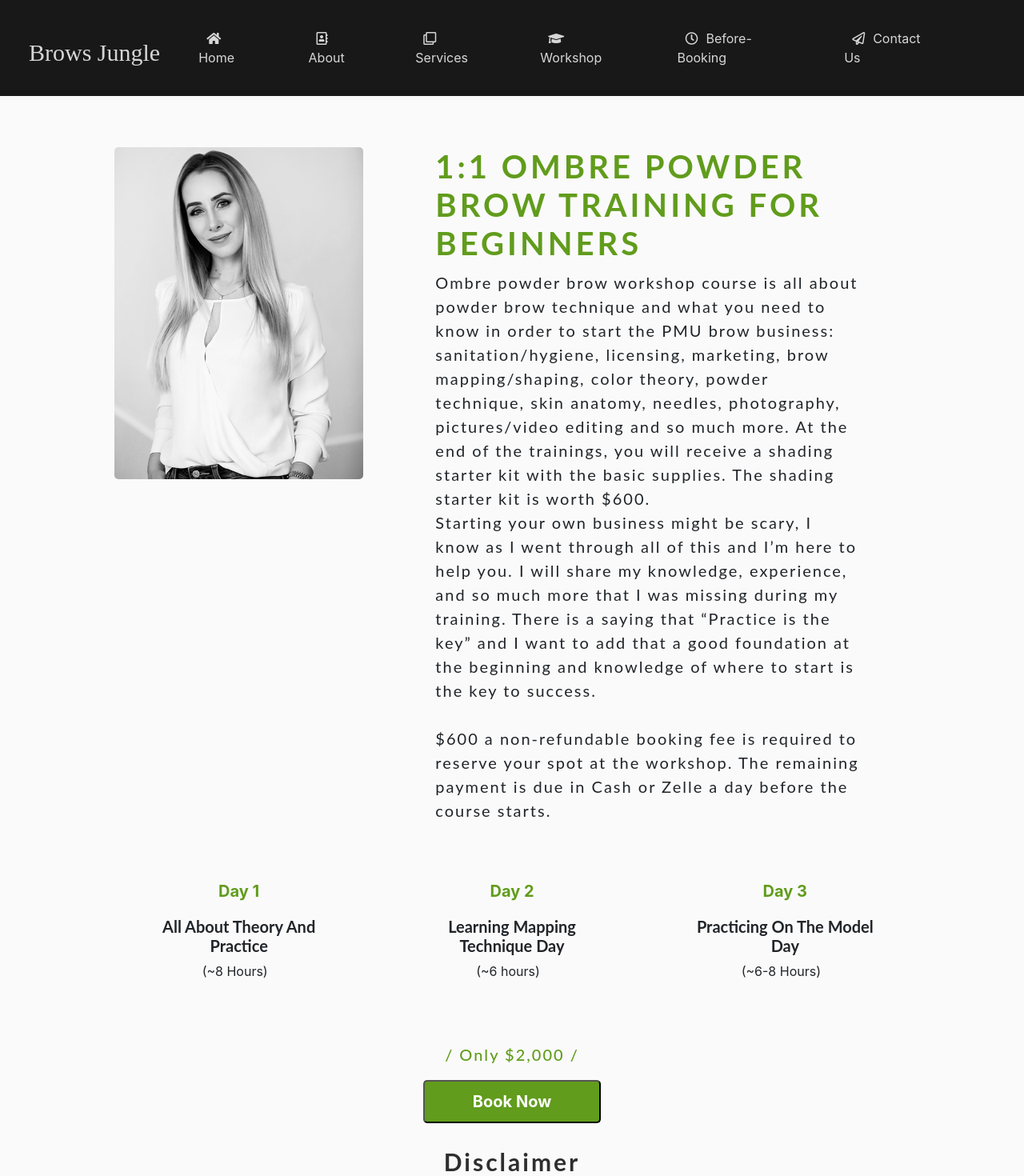
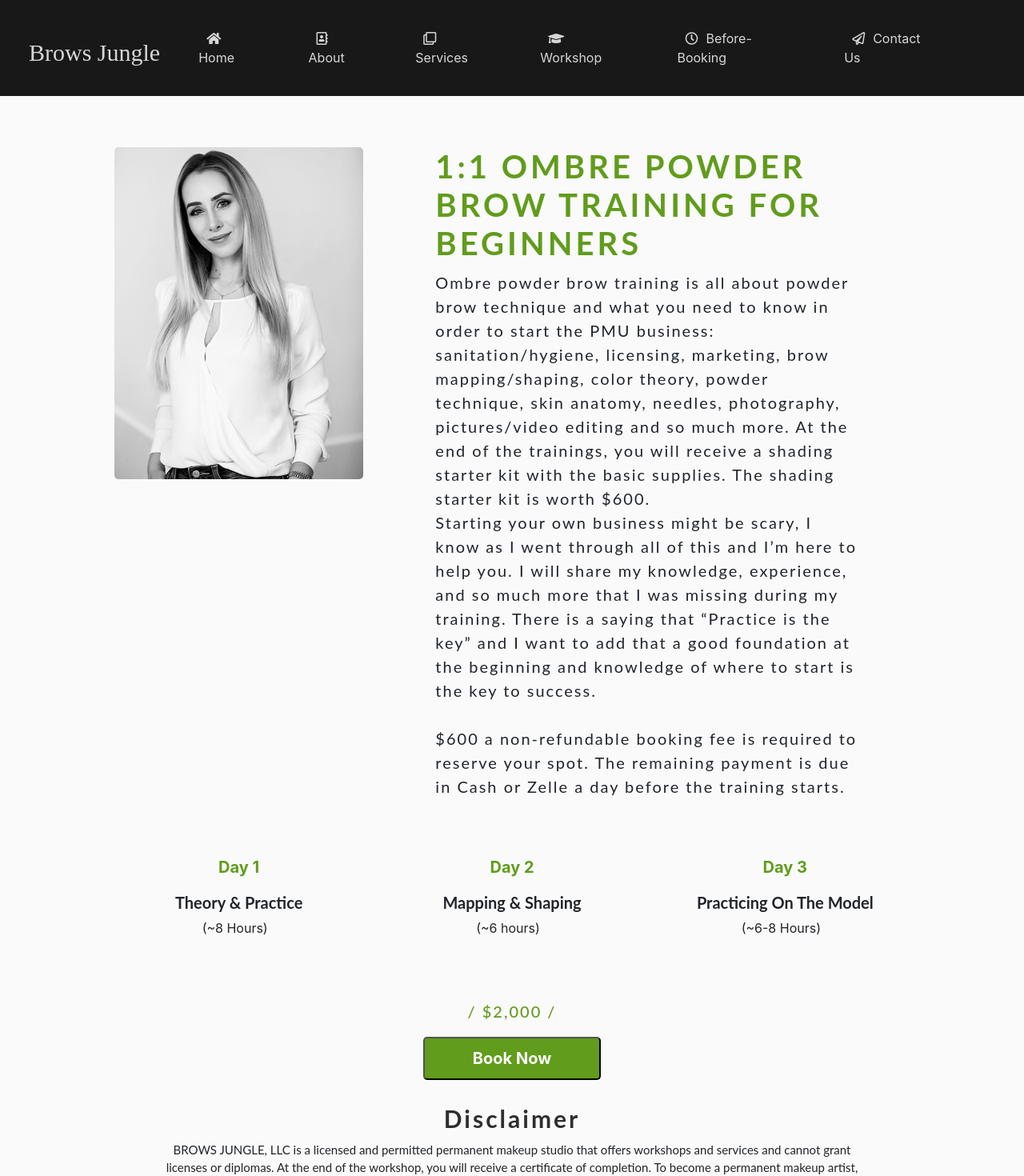
Before and after one commit to Juzva8/browsJungle, a React (Create React App) app: page /workshop in a window 1280 px wide. Shown: the top 1470 px of the page at 80% size. Built offline with nearby package versions, Linux system fonts and the light colour scheme; a web font is replaced by a local one.

Commit message:
text fix

```diff
--- a/src/pages/Workshop/Workshop.js
+++ b/src/pages/Workshop/Workshop.js
@@ -18,14 +18,14 @@ const Workshop = () => {
           1:1 OMBRE POWDER BROW TRAINING FOR BEGINNERS
           </h1>
           <p className="Workshop__p">
-          Ombre powder brow workshop course is all about powder brow technique and what you need to know in order to start the PMU brow business:
+          Ombre powder brow training is all about powder brow technique and what you need to know in order to start the PMU business:
           sanitation/hygiene, licensing, marketing, brow mapping/shaping, color theory, powder technique, skin anatomy, needles, photography, pictures/video editing and so much more.
           At the end of the trainings, you will receive a shading starter kit with the basic supplies. The shading starter kit is worth $600.<br/>
           Starting your own business might be scary, I know as  I went through all of this and I’m here to help you.
           I will share my knowledge, experience, and so much more that I was missing during my training.
           There is a saying that “Practice is the key” and I want to add that a good foundation at the beginning and knowledge of where to start is the key to success. <br/>
           <br/>
-          $600 a non-refundable booking fee is required to reserve your spot at the workshop. The remaining payment is  due in Cash or Zelle a day before the course starts.
+          $600 a non-refundable booking fee is required to reserve your spot. The remaining payment is  due in Cash or Zelle a day before the training starts.
           </p>
           </Col>
           </Row>
@@ -35,7 +35,7 @@ const Workshop = () => {
             <h5 className="Workshop__h5"> <strong>Day 1</strong>
             </h5>
             <h3 className="Workshop__h3">
-            All About Theory And Practice</h3>
+            Theory & Practice </h3>
               <p id="Workshop__p__1">
               (~8 Hours)</p>
                 </div>
@@ -45,7 +45,7 @@ const Workshop = () => {
             <h5 className="Workshop__h5"> <strong>Day 2</strong>
             </h5>
             <h3 className="Workshop__h3">
-            Learning Mapping Technique Day</h3>
+             Mapping & Shaping </h3>
               <p id="Workshop__p__1">
               (~6 hours)</p>
                 </div>
@@ -55,7 +55,7 @@ const Workshop = () => {
             <h5 className="Workshop__h5"> <strong>Day 3</strong>
             </h5>
             <h3 className="Workshop__h3">
-            Practicing On The Model Day</h3>
+            Practicing On The Model </h3>
               <p id="Workshop__p__1">
               (~6-8 Hours)</p>
                 </div>
@@ -66,7 +66,7 @@ const Workshop = () => {
             <Col>
             <div id="mobile_order">
              <h2 className="Workshop__h2__price">
-                / Only $2,000 /
+                / $2,000 /
               </h2>
                 <a id="button__style" href='https://calendly.com/browsjungle/4-5hours' target='_blank'>
           <button id='Workshop__row1__button'>
```
